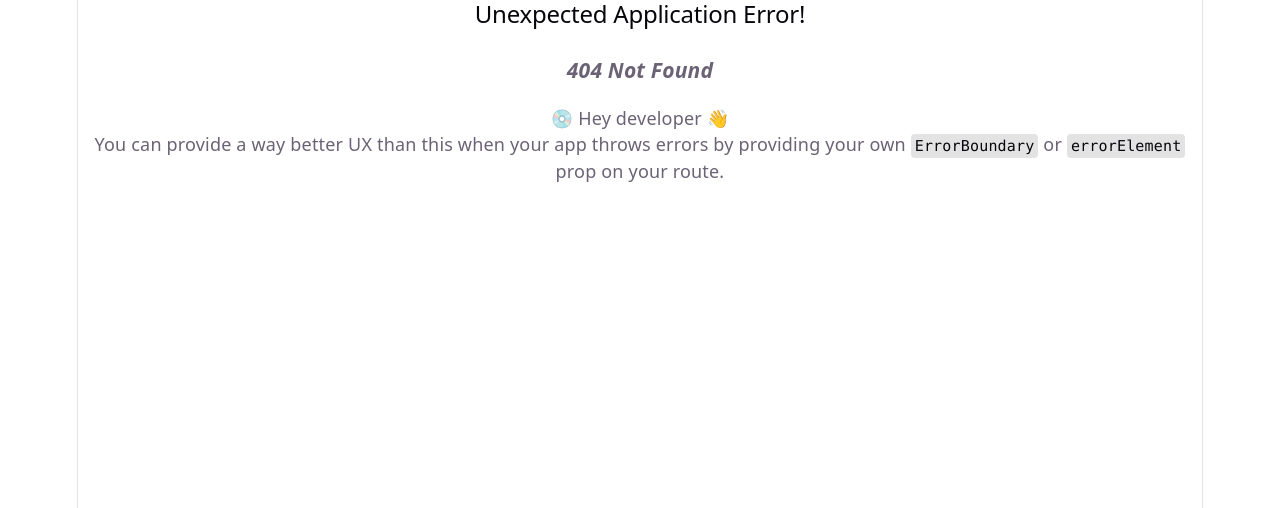
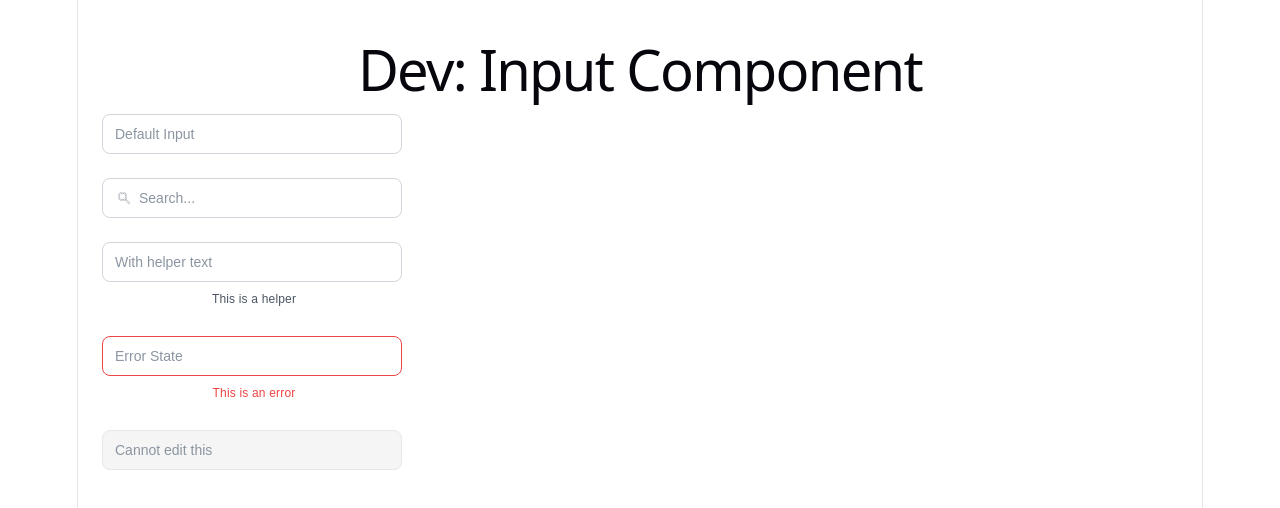
Before and after one commit to goorm-syncode/web-ide-frontend, a React (Vite) app: page /dev/Input in a window 1280 px wide. Before the commit this address had no page. Shown: the top 508 px of the page. Built offline with nearby package versions, Linux system fonts and the light colour scheme.

Commit message:
feat: Input 컴포넌트 검색(돋보기) 아이콘 지원 추가 및 관련 컴포넌트 라우트 설정

```diff
--- a/src/components/common/Input.jsx
+++ b/src/components/common/Input.jsx
@@ -1,33 +1,44 @@
 import React, { forwardRef } from 'react';
 import '../../styles/components/Input.css';
+import searchIconImg from '../../assets/search-icon.png';
 
-const Input = forwardRef(({
+const Input = forwardRef(
+  (
+    {
       id,
       type = 'text',
       error = false,
       helperText,
       className = '',
       disabled = false,
+      icon,
       ...props
-}, ref) => {
+    },
+    ref,
+  ) => {
     return (
       <div className={`input-wrapper ${className}`.trim()}>
+        <div className="input-inner-wrapper">
+          {icon === 'search' && (
+            <img src={searchIconImg} alt="search" width="20" height="20" className="input-icon" />
+          )}
           <input
             id={id}
             ref={ref}
             type={type}
-        className={`input-field ${error ? 'input-error' : ''}`}
+            className={`input-field ${error ? 'input-error' : ''} ${icon ? 'input-with-icon' : ''}`.trim()}
             disabled={disabled}
             {...props}
           />
+        </div>
+
         {helperText && (
-        <span className={`input-helper ${error ? 'input-helper-error' : ''}`}>
-          {helperText}
-        </span>
+          <span className={`input-helper ${error ? 'input-helper-error' : ''}`}>{helperText}</span>
         )}
       </div>
     );
-});
+  },
+);
 
 Input.displayName = 'Input';
 
--- a/src/pages/dev/DevInputPage.jsx
+++ b/src/pages/dev/DevInputPage.jsx
@@ -6,6 +6,7 @@
       <h1>Dev: Input Component</h1>
       <div style={{ display: 'flex', flexDirection: 'column', gap: '24px', maxWidth: '300px', marginTop: '24px' }}>
         <Input placeholder="Default Input" />
+        <Input placeholder="Search..." icon="search" />
         <Input placeholder="With helper text" helperText="This is a helper" />
         <Input placeholder="Error State" error helperText="This is an error" />
         <Input placeholder="Disabled Input" disabled value="Cannot edit this" />
--- a/src/styles/components/Input.css
+++ b/src/styles/components/Input.css
@@ -5,6 +5,20 @@
   flex-direction: column;
   gap: 4px;
   width: 100%;
+}
+
+.input-inner-wrapper {
+  position: relative;
+  display: flex;
+  align-items: center;
+  width: 100%;
+}
+
+.input-icon {
+  position: absolute;
+  left: 12px;
+  color: #8B95A1;
+  pointer-events: none;
 }
 
 .input-field {
@@ -20,6 +34,10 @@
   outline: none;
   box-sizing: border-box;
   transition: border-color 0.2s ease;
+}
+
+.input-field.input-with-icon {
+  padding-left: 36px;
 }
 
 .input-field::placeholder {
```
Also changed, not shown: src/router/index.jsx (+10 -1 lines), src/assets/search-icon.png (added). Lines whose indentation alone changed are shown as unchanged.
